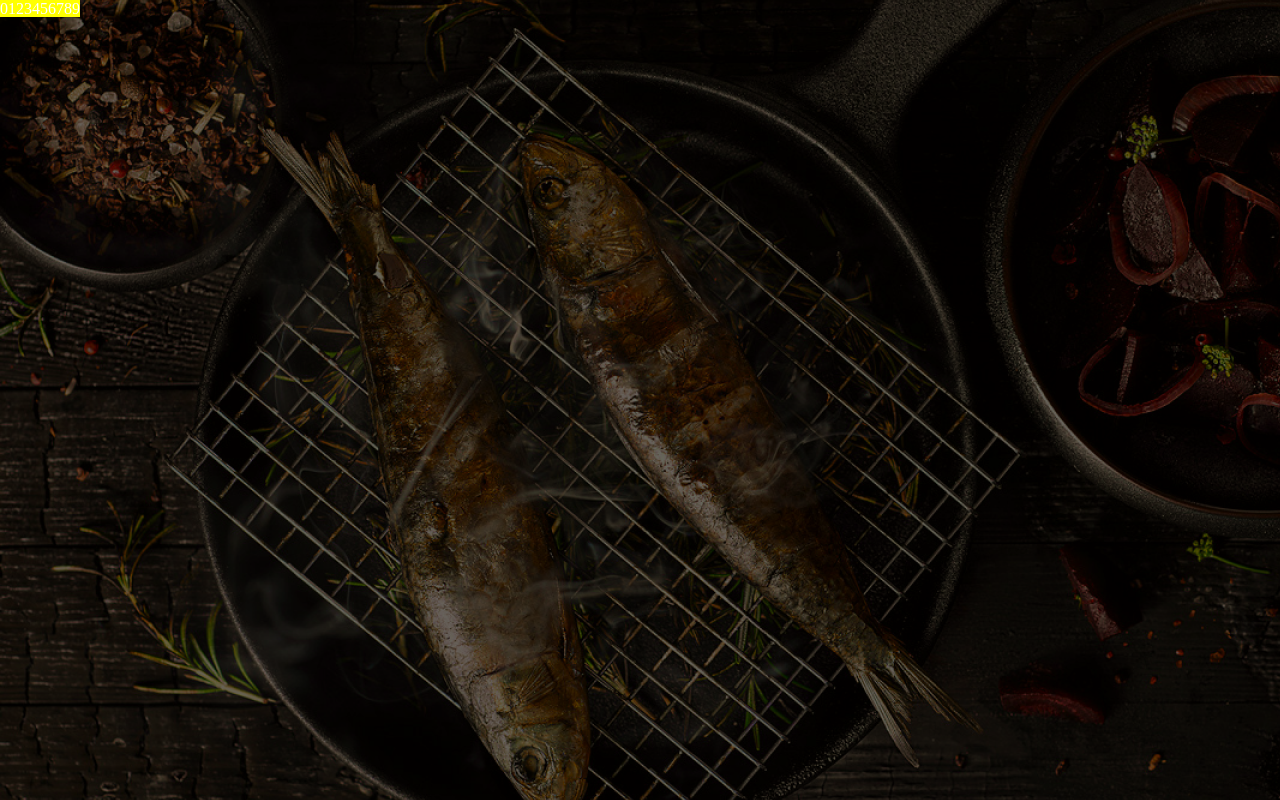
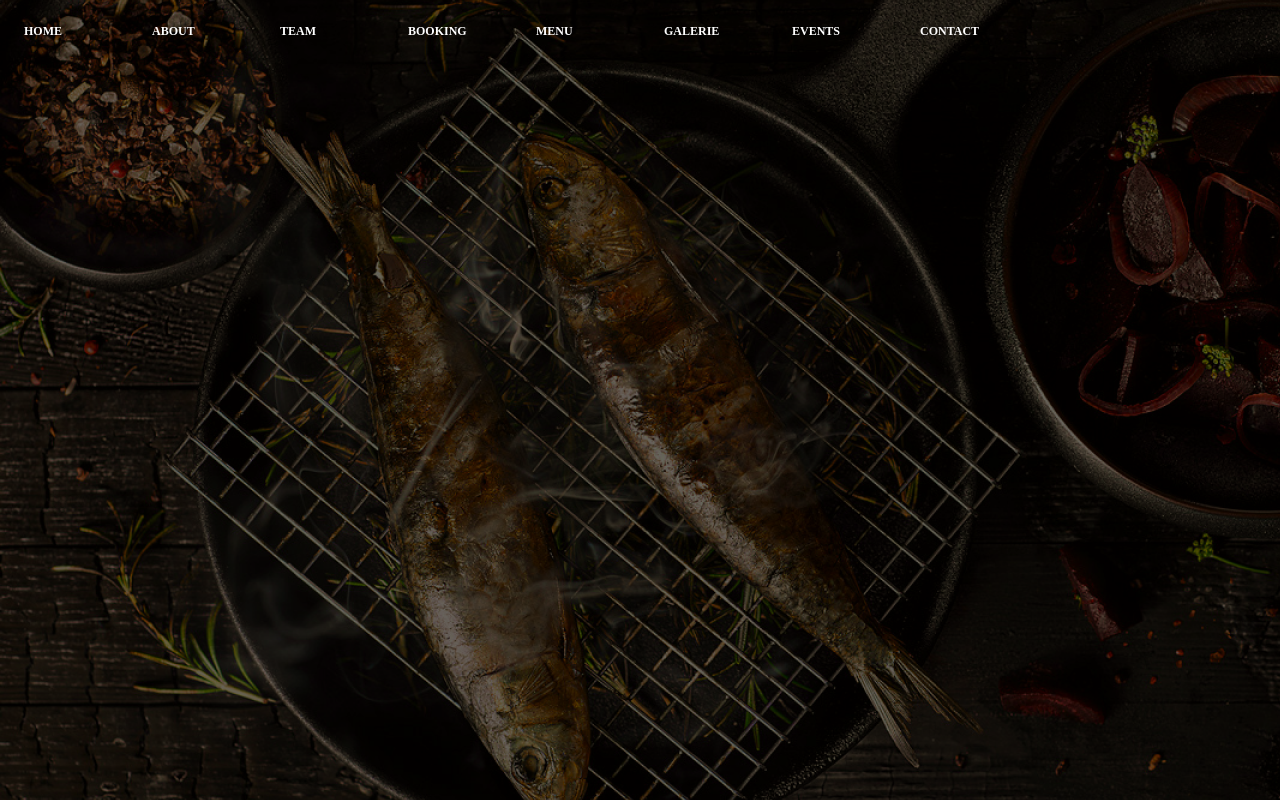
Before and after one commit to anwaysomani/next-js-tutorial, a Next.js app in the folder hunger/: page / in a window 1280 px wide. Built offline with nearby package versions, Linux system fonts and the light colour scheme.

Commit message:
Added navigation component

```diff
--- a/hunger/components/navigation.js
+++ b/hunger/components/navigation.js
@@ -1,12 +1,44 @@
 import styles from './navigation.module.css'
 
 export default function Navigation({ children }) {
-  var x = []
-  for(var i = 0; i < 10; i++) {
-    x.push(i)
+  var nav_items = [
+    {
+      title: 'Home'
+    },
+    {
+      title: 'About'
+    },
+    {
+      title: 'Team'
+    },
+    {
+      title: 'Booking'
+    },
+    {
+      title: 'Menu'
+    },
+    {
+      title: 'Galerie'
+    },
+    {
+      title: 'Events'
+    },
+    {
+      title: 'Contact'
+    }
+  ];
+
+  var entity = [];
+  for(var i=0; i<nav_items.length; i++) {
+    entity.push(
+      <div className={[styles.font_12, styles.nav_item, styles.m_0, styles.pull_left, styles.f_w_900].join(" ")}>
+        <span>{nav_items[i].title}</span>
+      </div>
+    )
   }
 
-  return <div className={styles.nav_container}>
-    <span className={styles.container}>{x}</span>
+
+  return <div className={styles.nav_container} >
+    <div className={styles.container}>{entity}</div>
   </div>
 }
--- a/hunger/components/navigation.module.css
+++ b/hunger/components/navigation.module.css
@@ -1,10 +1,31 @@
-.container {
-  background-color: yellow;
-}
-
 .nav_container {
   height: 10vh;
   background: transparent;
   color: #fff;
   text-transform: uppercase;
 }
+
+.nav_item {
+  width: 10%;
+  padding: 3vh;
+}
+
+.font_12 {
+  font-size: 12px;
+}
+
+.m_0 {
+  margin: 0;
+}
+
+.pull_left {
+  float: left;
+}
+
+.pull_right {
+  float: right;
+}
+
+.f_w_900 {
+  font-weight: 900;
+}
```
